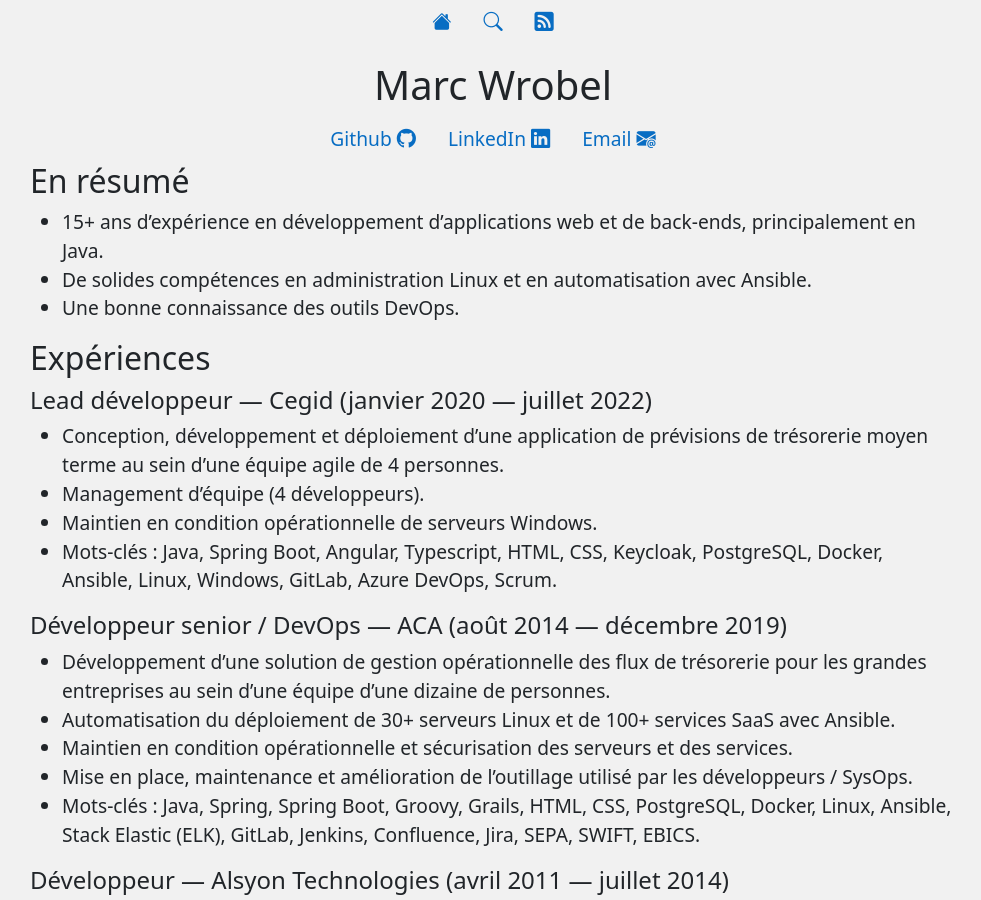
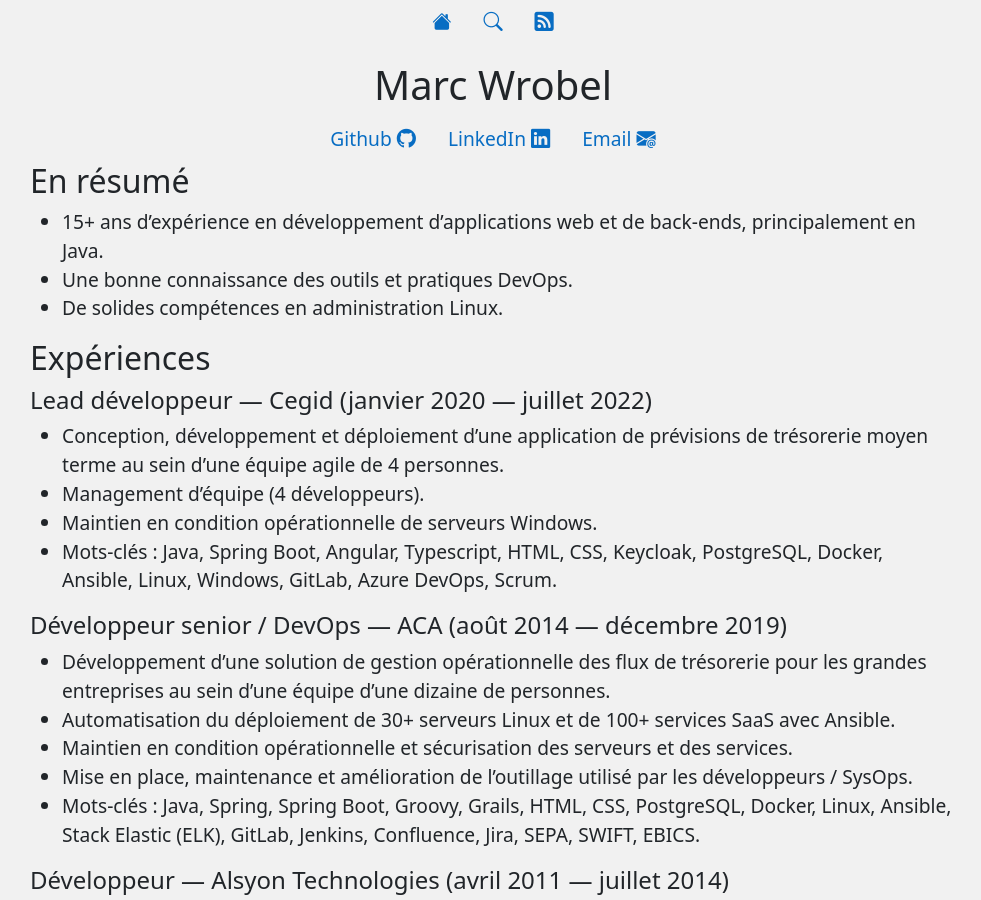
Before and after one commit to marcwrobel/marcwrobel.github.io, a Jekyll site: the page built from a-propos.md, in a window 1280 px wide and 900 px high. Shown: the whole window, without its empty margins (147-1128 px from the left). Built offline with Jekyll 4.4.1, drawn with Linux system fonts in a browser that asks for light colours.

Commit message:
Amélioration du résumé sur les pages 'À propos' et 'About'

```diff
--- a/a-propos.md
+++ b/a-propos.md
@@ -10,8 +10,8 @@
 ## En résumé
 
 - 15+ ans d’expérience en développement d'applications web et de back-ends, principalement en Java.
-- De solides compétences en administration Linux et en automatisation avec Ansible.
-- Une bonne connaissance des outils DevOps.
+- Une bonne connaissance des outils et pratiques DevOps.
+- De solides compétences en administration Linux.
 
 ## Expériences
 
```
Also changed, not shown: about.md (+2 -2 lines).
